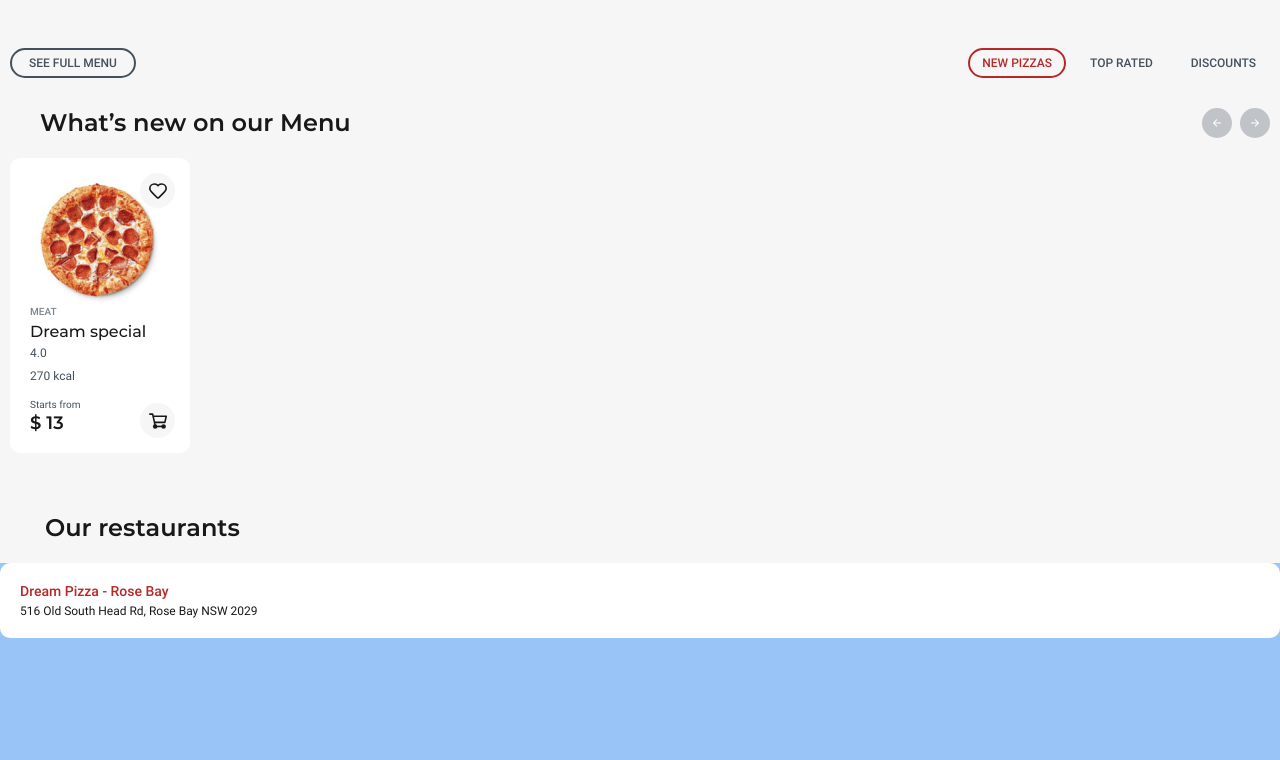
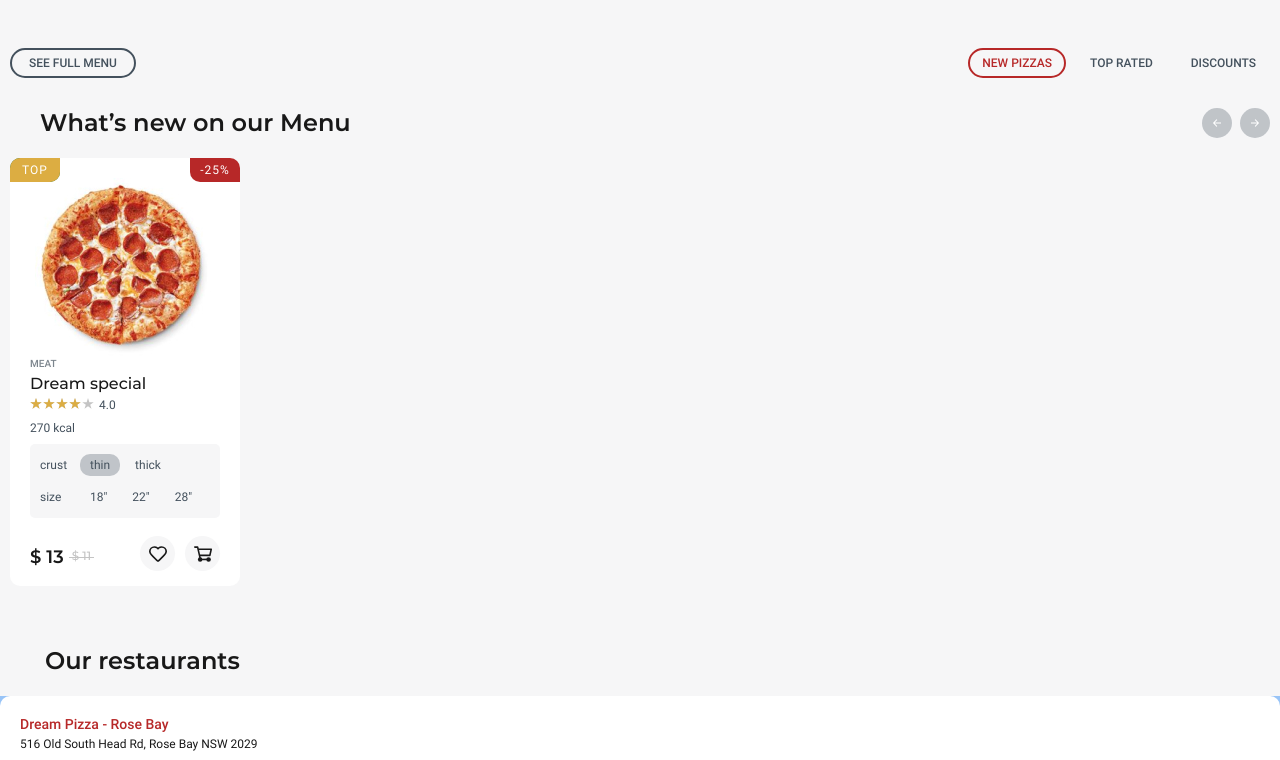
Before and after one commit to truefiesta/dream-pizza, a React app: page / in a window 1280 px wide. Shown: the part 532-1292 px from the top of the page. Built offline with nearby package versions, Linux system fonts and the light colour scheme.

Commit message:
Complete styles for all screen sized for card component

```diff
--- a/src/components/card/card.css
+++ b/src/components/card/card.css
@@ -19,6 +19,17 @@
 
 .card-details {
   display: flex;
+  flex-direction: column;
+  padding-right: 30px;
+}
+
+.card-details-top {
+  display: flex;
+  flex-direction: column;
+}
+
+.card-title {
+  order: 1;
 }
 
 .card-title,
@@ -44,6 +55,7 @@
   padding: 0;
   margin: 0;
   margin-bottom: 2px;
+  order: 0;
 
   font-family: "Roboto", Arial, Helvetica, sans-serif;
   font-weight: 500;
@@ -53,8 +65,16 @@
   color: var(--semi-dark-gray);
 }
 
+.card-price {
+  padding: 0;
+  margin: 0;
+  margin-top: auto;
+  display: flex;
+  flex-wrap: wrap;
+}
+
 .card-rating-value,
-.card-price small {
+.card-price-note {
   font-family: "Roboto", Arial, Helvetica, sans-serif;
   font-weight: 400;
   font-size: 10px;
@@ -62,20 +82,34 @@
   color: var(--full-dark-gray);
 }
 
-.card-price small {
+.card-price-note {
   line-height: 16px;
+  width: 100%;
 }
 
-.card-price {
-  padding: 0;
-  margin: 0;
-  margin-top: auto;
-
+.card-price-current {
   font-family: "Montserrat", sans-serif;
   font-weight: 600;
   font-size: 18px;
-  line-height: 20px;
+  line-height: 18px;
   color: var(--basic-black);
+  margin-right: 5px;
+}
+
+.card-price-previous-number {
+  font-family: "Montserrat", sans-serif;
+  font-weight: 500;
+  font-size: 12px;
+  line-height: 15px;
+  vertical-align: top;
+  color: var(--light-gray);
+  padding: 0 3px;
+}
+
+.card-price-previous-line {
+  height: 1px;
+  background-color: var(--light-gray);
+  margin-top: -6px;
 }
 
 .card-button {
@@ -94,16 +128,99 @@
   fill: transparent;
 }
 
+.card-pizza-kcal {
+  order: 1;
+}
+
+.card-rating {
+  order: 1;
+}
+
+.rating-stars {
+  width: 64px;
+  height: 12px;
+  position: relative;
+  display: inline-block;
+  vertical-align: text-top;
+  margin-right: 5px;
+}
+
+.rating-stars::before {
+  content: "";
+  height: 12px;
+  width: 64px;
+  background-size: 64px 12px;
+  background-image: url(../../assets/img/stars.svg);
+  background-repeat: no-repeat;
+  background-position: center;
+  position: absolute;
+  top: 0;
+  left: 0;
+}
+
+.rating-stars-active {
+  position: absolute;
+  top: 0;
+  left: 0;
+  display: inline-block;
+  height: 100%;
+  overflow: hidden;
+}
+
+.rating-stars-active::before {
+  content: "";
+  display: inline-block;
+  height: 12px;
+  width: 64px;
+  background-image: url(../../assets/img/stars-active.svg);
+  background-repeat: no-repeat;
+  background-position: center;
+}
+
 @media (min-width: 320px) {
+  .card-mark {
+    box-sizing: border-box;
+    width: 43px;
+    height: 20px;
+    padding: 5px 0;
+    position: absolute;
+
+    font-family: "Roboto", Arial, Helvetica, sans-serif;
+    font-weight: 400;
+    font-size: 10px;
+    line-height: 10px;
+    color: var(--basic-white);
+    letter-spacing: 1px;
+    text-transform: uppercase;
+    text-align: center;
+  }
+
+  .mark-new {
+    background-color: var(--basic-green);
+    border-radius: 10px 0;
+    left: 0;
+    top: 0;
+  }
+
+  .mark-top {
+    background-color: var(--basic-yellow);
+    border-radius: 10px 0;
+    left: 0;
+    top: 0;
+  }
+
+  .mark-sale {
+    display: none;
+    background-color: var(--basic-red);
+    border-radius: 0 10px;
+    right: 0;
+    top: 0;
+  }
+
   .card-image-container-link {
     width: 106px;
     height: 106px;
     margin-right: 20px;
-  }
-
-  .card-details {
-    flex-direction: column;
-    padding-right: 30px;
   }
 
   .card-rating {
@@ -137,9 +254,22 @@
   .cart-button:hover {
     background-color: var(--medium-dark-gray);
   }
+
+  .card-details-bottom {
+    display: none;
+  }
 }
 
 @media (min-width: 600px) {
+  .card-mark {
+    width: 50px;
+    height: 24px;
+    padding: 6px 0;
+
+    font-size: 12px;
+    line-height: 12px;
+  }
+
   .favorites-button {
     background-color: var(--bg-gray);
   }
@@ -170,11 +300,6 @@
     padding-right: 0;
   }
 
-  .card-details-top {
-    display: flex;
-    flex-direction: column;
-  }
-
   .card-title,
   .card-title-link {
     font-size: 16px;
@@ -192,7 +317,6 @@
 
   .card-rating {
     margin-bottom: 10px;
-    order: 1;
   }
 
   .card-rating-value {
@@ -204,7 +328,6 @@
     margin: 0;
     margin-bottom: 10px;
     padding: 0;
-    order: 1;
 
     font-family: "Roboto", Arial, Helvetica, sans-serif;
     font-weight: 400;
@@ -213,12 +336,104 @@
     color: var(--full-dark-gray);
   }
 
-  .card-title {
-    order: 1;
-  }
-
   .card-pizza-type {
-    order: 0;
     margin-bottom: 5px;
   }
 }
+
+@media (min-width: 1000px) {
+  .card {
+    width: 230px;
+  }
+
+  .mark-sale {
+    display: block;
+  }
+
+  .card-price-note {
+    display: none;
+  }
+
+  .card-image-container-link {
+    margin: 0 auto;
+    width: 180px;
+    height: 180px;
+  }
+
+  .card-image-container-link img {
+    width: 180px;
+    height: 180px;
+  }
+
+  .card-details-bottom {
+    margin-bottom: 30px;
+    display: flex;
+    flex-direction: column;
+    padding: 10px;
+    border-radius: 5px;
+    background-color: var(--bg-gray);
+  }
+
+  .card-options-row {
+    display: flex;
+    align-items: baseline;
+    margin-bottom: 10px;
+  }
+
+  .card-options-row:last-child {
+    margin-bottom: 0;
+  }
+
+  .card-options-row p {
+    margin: 0;
+    padding: 0;
+
+    font-family: "Roboto", Arial, Helvetica, sans-serif;
+    font-weight: 400;
+    font-size: 12px;
+    line-height: 12px;
+    color: var(--full-dark-gray);
+  }
+
+  .card-options-row .card-options-title {
+    width: 40px;
+    flex-shrink: 0;
+  }
+
+  .card-options {
+    display: flex;
+    display: flex-start;
+    flex-wrap: wrap;
+  }
+
+  .card-options label {
+    margin-right: 5px;
+    border-radius: 10px;
+    padding: 5px 10px;
+    cursor: pointer;
+    user-select: none;
+  }
+
+  .card-options label:last-child {
+    margin-right: 0;
+  }
+
+  .card-input:hover + label,
+  .card-input:focus + label {
+    background-color: var(--medium-dark-gray);
+  }
+
+  .card-input:checked + label {
+    background-color: var(--medium-dark-gray);
+  }
+
+  .favorites-button {
+    top: auto;
+    bottom: 15px;
+    right: 65px;
+  }
+
+  .cart-button {
+    right: 20px;
+  }
+}
--- a/src/components/card/card.jsx
+++ b/src/components/card/card.jsx
@@ -5,6 +5,9 @@ import pizzaImg from "../../assets/img/pizza-small.jpg";
 const Card = () => {
   return (
     <li className="card">
+      <div className="card-mark mark-new">New</div>
+      <div className="card-mark mark-top">Top</div>
+      <div className="card-mark mark-sale">-25%</div>
       <a className="card-image-container-link">
         <img
           src={pizzaImg}
@@ -19,16 +22,91 @@ const Card = () => {
             <a className="card-title-link">Dream special</a>
           </h3>
           <p className="card-pizza-type">Meat</p>
-          <div className="card-rating">
-            <span style={{ width: "80%" }}></span>
+          <div className="card-rating rating">
+            <div className="rating-stars">
+              <span
+                className="rating-stars-active"
+                style={{ width: "80%" }}
+              ></span>
+            </div>
             <span className="visually-hidden">Rating</span>
             <span className="card-rating-value">4.0</span>
           </div>
           <p className="card-pizza-kcal">270 kcal</p>
         </div>
+        <div className="card-details-bottom">
+          <div className="card-options-row">
+            <p className="card-options-title">crust</p>
+            <p className="card-options">
+              <input
+                id="thin"
+                className="visually-hidden card-input"
+                type="radio"
+                name="crust"
+                value="thin"
+                checked
+              />
+              <label className="card-label" htmlFor="thin">
+                thin
+              </label>
+
+              <input
+                id="thick"
+                className="visually-hidden card-input"
+                type="radio"
+                name="crust"
+                value="thick"
+              />
+              <label className="card-label" htmlFor="thick">
+                thick
+              </label>
+            </p>
+          </div>
+          <div className="card-options-row">
+            <p className="card-options-title">size</p>
+            <p className="card-options">
+              <input
+                id="small"
+                className="visually-hidden card-input"
+                type="radio"
+                name="size"
+                value="small"
+              />
+              <label className="card-label" htmlFor="small">
+                18&quot;
+              </label>
+
+              <input
+                id="medium"
+                className="visually-hidden card-input"
+                type="radio"
+                name="size"
+                value="medium"
+              />
+              <label className="card-label" htmlFor="medium">
+                22&quot;
+              </label>
+
+              <input
+                id="large"
+                className="visually-hidden card-input"
+                type="radio"
+                name="size"
+                value="large"
+              />
+              <label className="card-label" htmlFor="large">
+                28&quot;
+              </label>
+            </p>
+          </div>
+        </div>
         <p className="card-price">
-          <small>Starts from</small>
-          <br />$ 13
+          <small className="card-price-note">Starts from</small>
+          <b className="card-price-current">$ 13</b>
+          <div className="card-price-previous">
+            <span className="card-price-previous-number">$ 11</span>
+            <div className="card-price-previous-line"></div>
+          </div>
         </p>
       </div>
       <button className="card-button favorites-button card-not-added">
```
